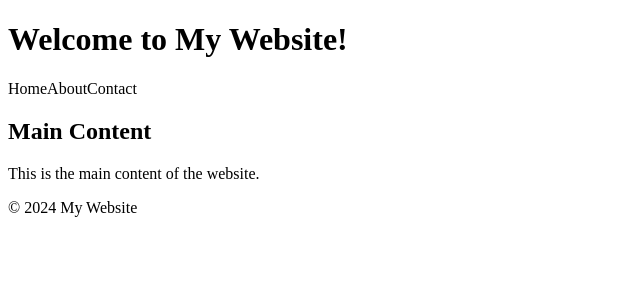
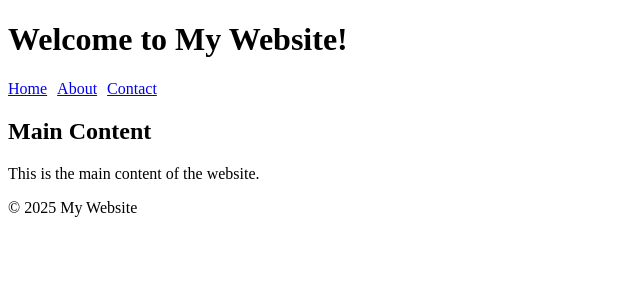
Before and after one commit to DylanIz/ReactTraining, a React (Vite) app in the folder ReactUpskill/react-demo/: page / in a window 1280 px wide. Shown: the top 300 px of the page, without its empty margins (0-640 px from the left). Built offline with nearby package versions, Linux system fonts and the light colour scheme.

Commit message:
Space link

```diff
--- a/ReactUpskill/react-demo/src/Components/Footer.tsx
+++ b/ReactUpskill/react-demo/src/Components/Footer.tsx
@@ -3,7 +3,7 @@ type Props = {};
 const Footer = (props: Props) => {
   return (
     <footer className="footer">
-      <p>© 2024 My Website</p>
+      <p>© 2025 My Website</p>
     </footer>
   );
 };
--- a/ReactUpskill/react-demo/src/Components/Header.tsx
+++ b/ReactUpskill/react-demo/src/Components/Header.tsx
@@ -2,14 +2,20 @@ type Props = {};
 
 const Header = (props: Props) => {
   return (
-    <header className="header">
+    <div className="header">
       <h1>Welcome to My Website!</h1>
       <nav>
-        <a>Home</a>
-        <a>About</a>
-        <a>Contact</a>
+        <a href="Home" style={{ marginRight: "10px" }}>
+          Home
+        </a>
+        <a href="About" style={{ marginRight: "10px" }}>
+          About
+        </a>
+        <a href="Contact" style={{ marginRight: "10px" }}>
+          Contact
+        </a>
       </nav>
-    </header>
+    </div>
   );
 };
 
```
